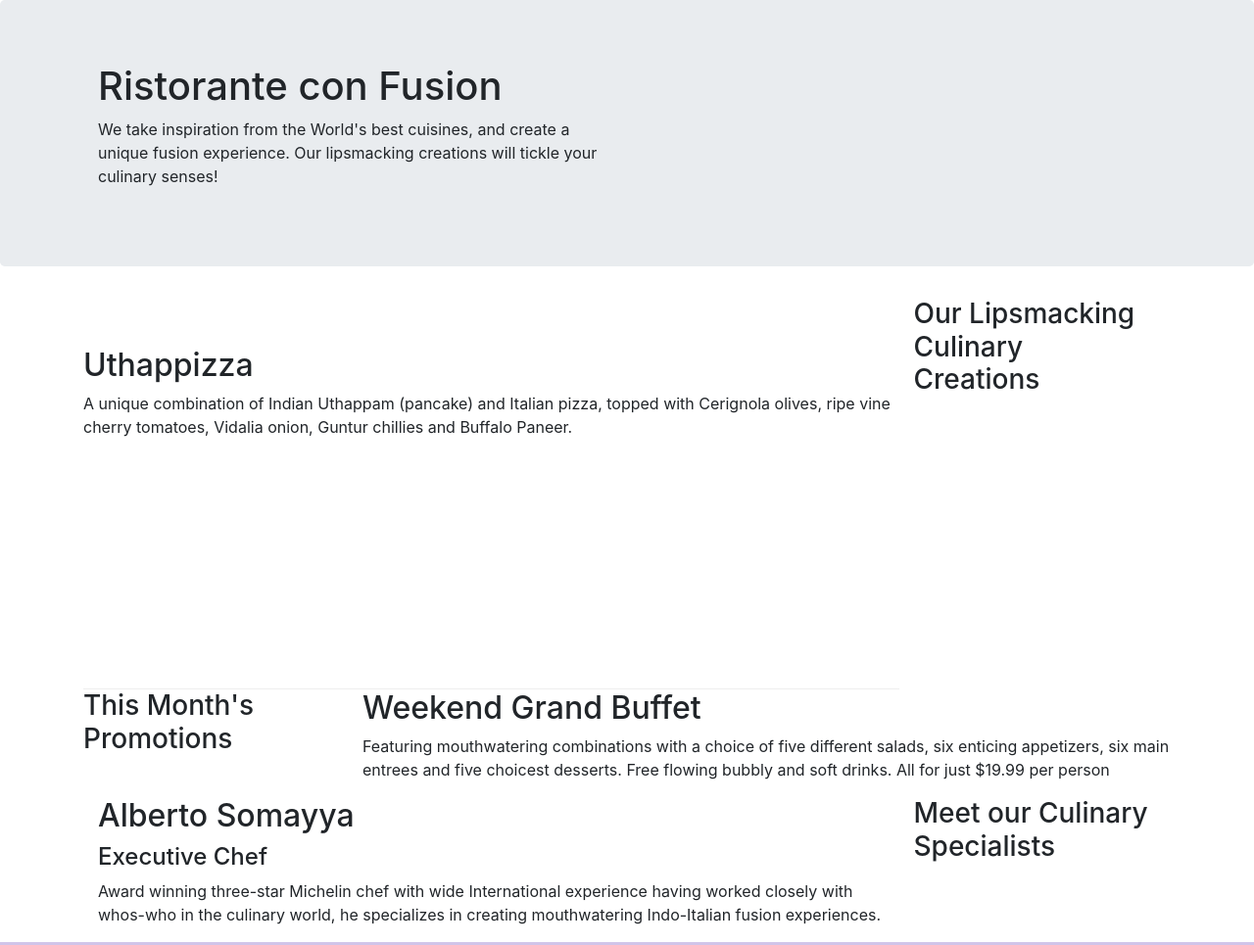
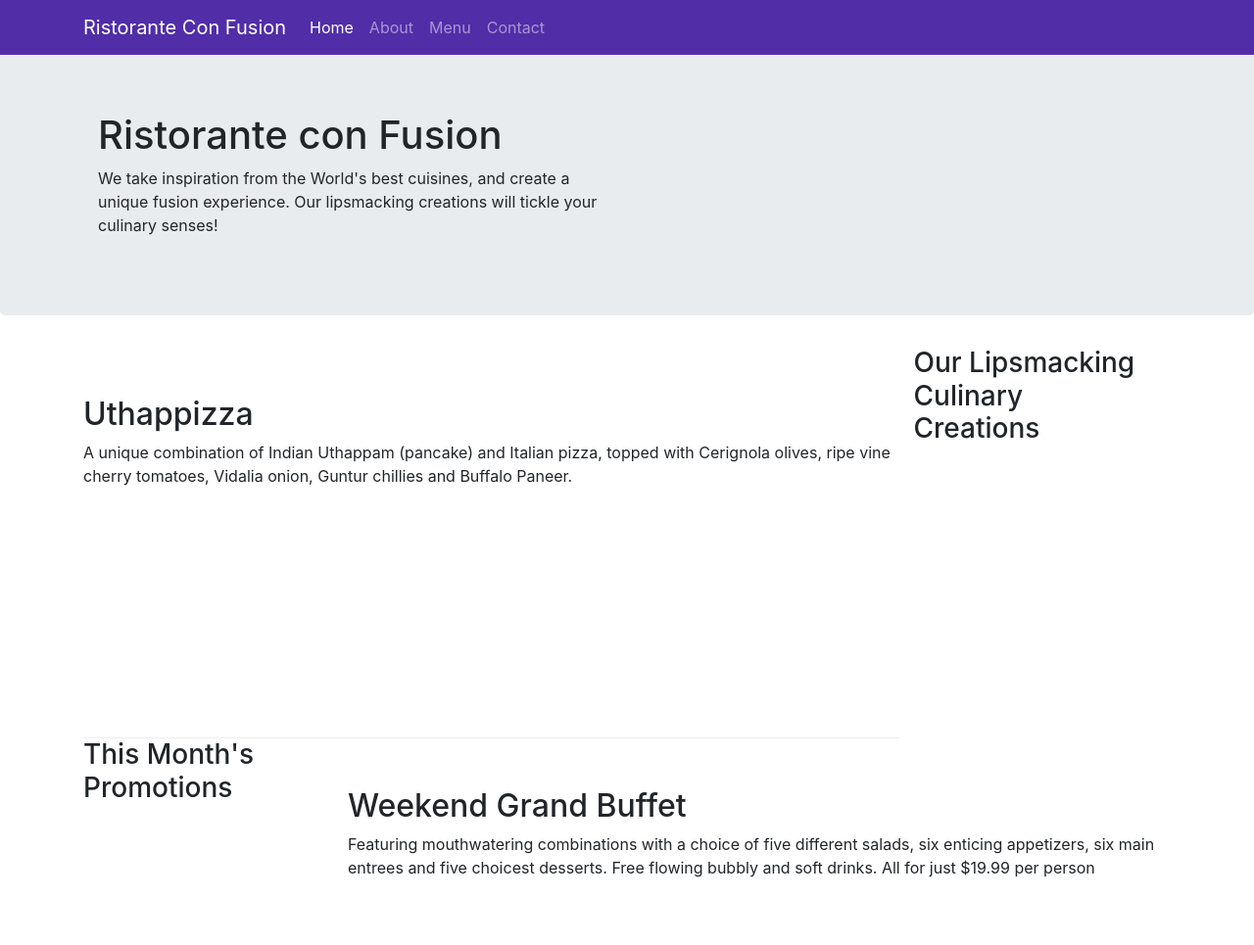
Before and after one commit to kaushikbhat07/coursera-bootstrap, a website: page index.html in a window 1280 px wide. Shown: the top 965 px of the page at 98% size. Drawn offline with nearby package versions, Linux system fonts and the light colour scheme.

Commit message:
Navbar & jumbotron

```diff
--- a/css/aboutus.css
+++ b/css/aboutus.css
@@ -0,0 +1,17 @@
+.jumbotron-purple {
+	background-color: #9575cd;
+}
+.jumbotron-purple h1, .jumbotron-purple p {
+	color: #fff;
+}
+.row-mb-100 {
+	margin-bottom: 100px;
+}
+.footer {
+	background-color: #d1c4e9;
+	padding-top: 40px;
+	padding-bottom: 30px;
+}
+h1, h2, h3, h4, h5 {
+	font-weight: 600;
+}
--- a/css/styles.css
+++ b/css/styles.css
@@ -2,14 +2,25 @@
     margin: 0px auto;
     padding: 0px auto;
 }
+
 .row-content {
     margin: 0px auto;
     padding: 50px 0px 50px 0px;
     border-bottom: 1px ridge;
     min-height: 400px;
 }
+
 .footer {
     background-color: #D1C4E9;
     margin: 0px auto;
     padding: 20px 0px 20px 0px;
 }
+
+body {
+    padding: 50px 0px 0px 0px;
+    z-index: 0;
+}
+
+.navbar-dark {
+    background-color: #512DA8;
+}
--- a/index.html
+++ b/index.html
@@ -10,6 +10,22 @@
 </head>
 
 <body>
+    <nav class="navbar navbar-dark navbar-expand-sm fixed-top">
+        <div class="container">
+            <button class="navbar-toggler" type="button" data-toggle="collapse" data-target="#Navbar">
+                <span class="navbar-toggler-icon"></span>
+            </button>
+            <a class="navbar-brand" href="index.html">Ristorante Con Fusion</a>
+            <div class="collapse navbar-collapse" id="Navbar">
+                <ul class="navbar-nav mr-auto">
+                    <li class="nav-item active"><a class="nav-link" href="index.html">Home</a></li>
+                    <li class="nav-item"><a class="nav-link" href="./aboutus.html">About</a></li>
+                    <li class="nav-item"><a class="nav-link" href="#">Menu</a></li>
+                    <li class="nav-item"><a class="nav-link" href="#">Contact</a></li>
+                </ul>
+            </div>
+        </div>
+    </nav>
 
     <header class="jumbotron">
         <div class="container">
@@ -31,7 +47,7 @@
             </div>
             <div class="col col-sm order-sm-first col-md row-content">
                 <h2>Uthappizza</h2>
-                <p>A unique combination of Indian Uthappam (pancake) and Italian pizza, topped with Cerignola olives, ripe vine cherry tomatoes, Vidalia onion, Guntur chillies and Buffalo Paneer.</p>
+                <p class="">A unique combination of Indian Uthappam (pancake) and Italian pizza, topped with Cerignola olives, ripe vine cherry tomatoes, Vidalia onion, Guntur chillies and Buffalo Paneer.</p>
             </div>
         </div>
 
@@ -40,9 +56,9 @@
             <div class="col-12 col-sm-4 col-md-3">
                 <h3>This Month's Promotions</h3>
             </div>
-            <div class="col col-sm col-md">
+            <div class="col col-sm col-md row-content">
                 <h2>Weekend Grand Buffet</h2>
-                <p>Featuring mouthwatering combinations with a choice of five different salads, six enticing appetizers, six main entrees and five choicest desserts. Free flowing bubbly and soft drinks. All for just $19.99 per person </p>
+                <p class="">Featuring mouthwatering combinations with a choice of five different salads, six enticing appetizers, six main entrees and five choicest desserts. Free flowing bubbly and soft drinks. All for just $19.99 per person </p>
             </div>
         </div>
 
@@ -50,10 +66,10 @@
             <div class="col-12 col-sm-4 order-sm-last col-md-3">
                 <h3>Meet our Culinary Specialists</h3>
             </div>
-            <div class="col col-sm order-sm-first col-md">
+            <div class="col col-sm order-sm-first col-md row-content">
                 <h2>Alberto Somayya</h2>
                 <h4>Executive Chef</h4>
-                <p>Award winning three-star Michelin chef with wide International experience having worked closely with whos-who in the culinary world, he specializes in creating mouthwatering Indo-Italian fusion experiences. </p>
+                <p class="">Award winning three-star Michelin chef with wide International experience having worked closely with whos-who in the culinary world, he specializes in creating mouthwatering Indo-Italian fusion experiences. </p>
             </div>
         </div>
     </div>
--- a/package.json
+++ b/package.json
@@ -23,6 +23,8 @@
 	},
 	"dependencies": {
 		"bootstrap": "^4.0.0",
+		"bootstrap-social": "^5.1.1",
+		"font-awesome": "^4.7.0",
 		"jquery": "^3.3.1",
 		"popper.js": "^1.12.9"
 	}
```
Also changed, not shown: aboutus.html (+21 -18 lines), 1 other file.
